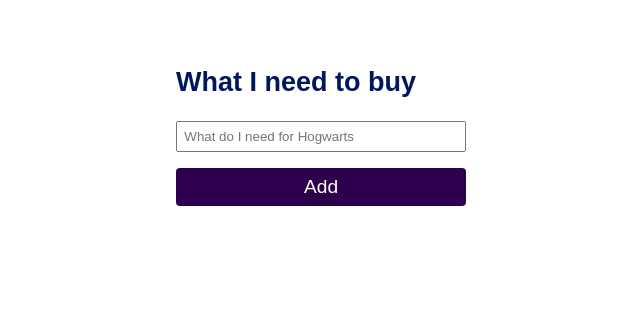
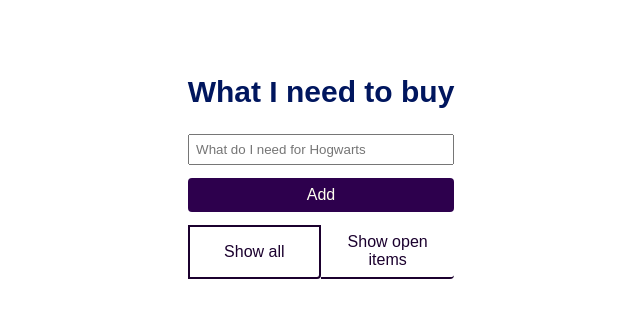
Before and after one commit to miriamhaenle/hogwarts-react-intro, a React (Create React App) app: page / in a window 1280 px wide. Shown: the top 318 px of the page, without its empty margins (319-959 px from the left). Built offline with nearby package versions, Linux system fonts and the light colour scheme.

Commit message:
Added filter buttons

```diff
--- a/src/App.js
+++ b/src/App.js
@@ -14,6 +14,8 @@ function App() {
   const [shoppingItems, setShoppingItems] = useState(
     loadFromLocal(STORAGE_KEY) ?? []
   );
+
+  const [openShoppingItems, setOpenShoppingItems] = useState([]);
 
   useEffect(() => {
     saveToLocal(STORAGE_KEY, shoppingItems);
@@ -45,6 +47,12 @@ function App() {
   function deleteAll() {
     setShoppingItems([]);
   }
+
+  function showOpenItems() {
+    const openItems = shoppingItems.filter((item) => !item.isDone);
+    setOpenShoppingItems(openItems);
+  }
+
   return (
     <Wrapper>
       <Headline name="Hermine's Shopping List" />
@@ -59,8 +67,24 @@ function App() {
           color="var(--hufflepuff)"
         />
       )}
+      <Filter>
+        <Button
+          text="Show all"
+          color="white"
+          outlined={openShoppingItems.length === 0}
+          clickHandler={() => setOpenShoppingItems([])}
+        />
+        <Button
+          text="Show open items"
+          color="white"
+          outlined={openShoppingItems.length > 0}
+          clickHandler={showOpenItems}
+        />
+      </Filter>
       <ShoppingList
-        shoppingList={shoppingItems}
+        shoppingList={
+          openShoppingItems.length > 0 ? openShoppingItems : shoppingItems
+        }
         onToggleCheckbox={toggleCheckbox}
         onDeleteItem={deleteItem}
       />
@@ -74,3 +98,15 @@ const Wrapper = styled.div`
   display: flex;
   flex-direction: column;
 `;
+
+const Filter = styled.div`
+  display: flex;
+  justify-content: space-evenly;
+
+  Button {
+    width: 50%;
+    color: #1b002e;
+    border-bottom: 2px solid #1b002e;
+    border-radius: 0 0 4px 0;
+  }
+`;
--- a/src/Button.js
+++ b/src/Button.js
@@ -1,8 +1,12 @@
 import PropTypes from 'prop-types';
 import styled from 'styled-components';
 
-export default function Button({ text, clickHandler }) {
-  return <ButtonStyled onClick={clickHandler}>{text}</ButtonStyled>;
+export default function Button({ text, clickHandler, color, outlined }) {
+  return (
+    <MainButton onClick={clickHandler} color={color} outlined={outlined}>
+      {text}
+    </MainButton>
+  );
 }
 
 Button.propTypes = {
@@ -10,18 +14,19 @@ Button.propTypes = {
   clickHandler: PropTypes.func,
 };
 
-const ButtonStyled = styled.button`
-  background: #2d004d;
-  border: none;
+const MainButton = styled.button`
+  background: ${(props) => props.color || 'var(--primary)'};
+  border: ${(props) => (props.outlined ? '2px solid #1b002e' : 'none')};
   border-radius: 4px;
-  color: ivory;
-  font-size: 1.2rem;
-  margin: 1rem 0;
-  padding: 0.5rem 8rem;
+  color: ${(props) => (props.outlined ? '#1b002e' : 'ivory')};
+  font-size: 1rem;
+  margin-top: 0.8rem;
+  padding: 0.5rem 0.8rem;
   transition: background 0.5s ease-in-out, box-shadow 0.2s ease-in-out;
 
   &:hover {
-    background: rebeccapurple;
+    background: #1b002e;
+    color: ${(props) => props.outlined && 'ivory'};
     box-shadow: 3px 3px 10px rgba(45, 0, 77, 0.5);
     cursor: pointer;
   }
--- a/src/GlobalStyles.js
+++ b/src/GlobalStyles.js
@@ -9,18 +9,17 @@ body {
   align-items: center;
   display: flex;
   flex-direction: column;
+  font-family: sans-serif;
   font-size: 1.25rem;
-  font-family: sans-serif;
   margin: 0;
-  font-size: 112.5%;
 }
 
-
 :root {
-  --primary: palevioletred;
-  --secondary: rebeccapurple;
-  --warning: tomato;
-  --success: #badaba;
+  --primary: #2d004d;
+  --griffindor: #9c1203;
+  --hufflepuff: #033807;
+  --slytherin: #E3A000;
+  --ravenclaw: #00165e;
 }
 
 `;
```
